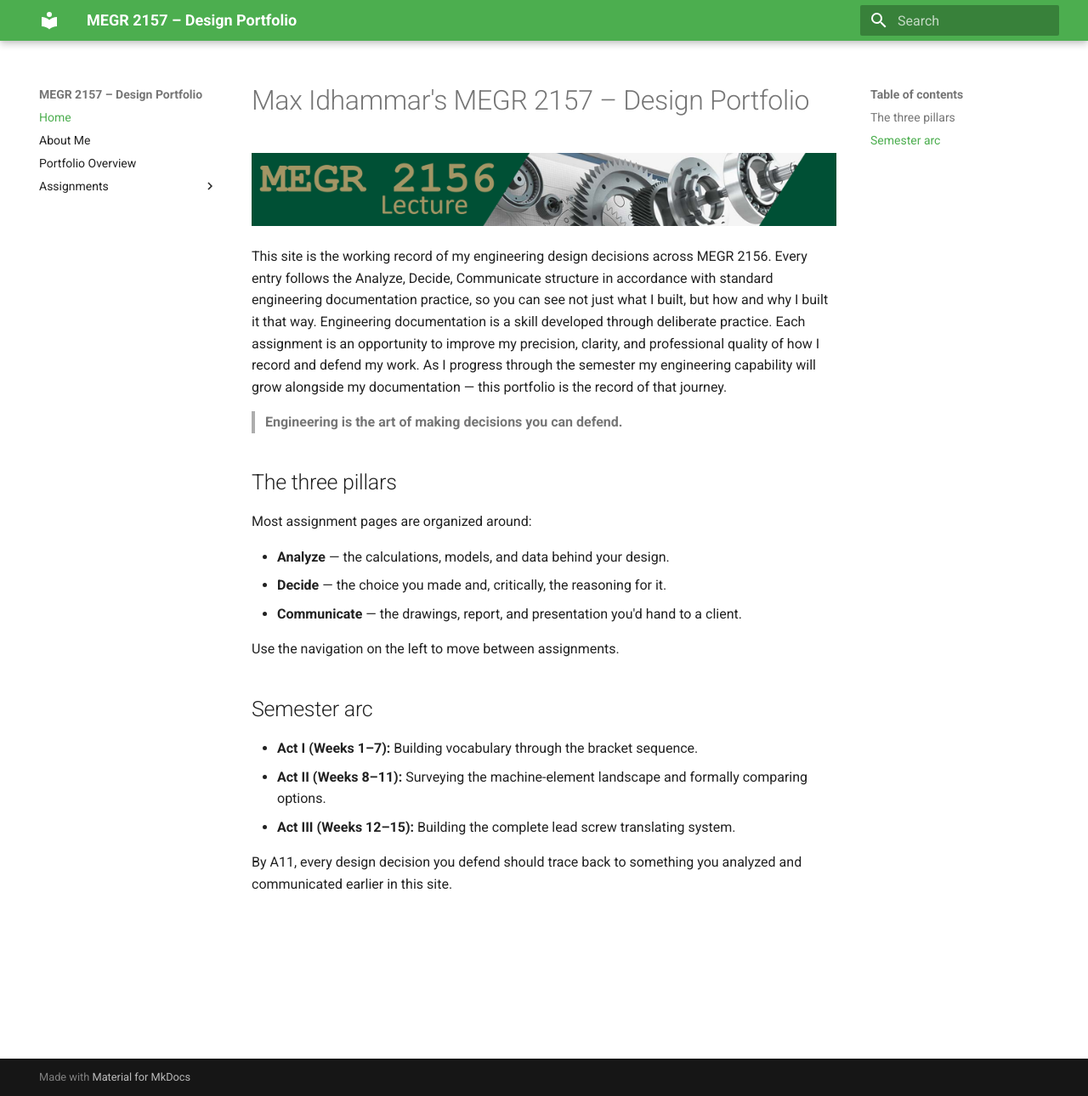
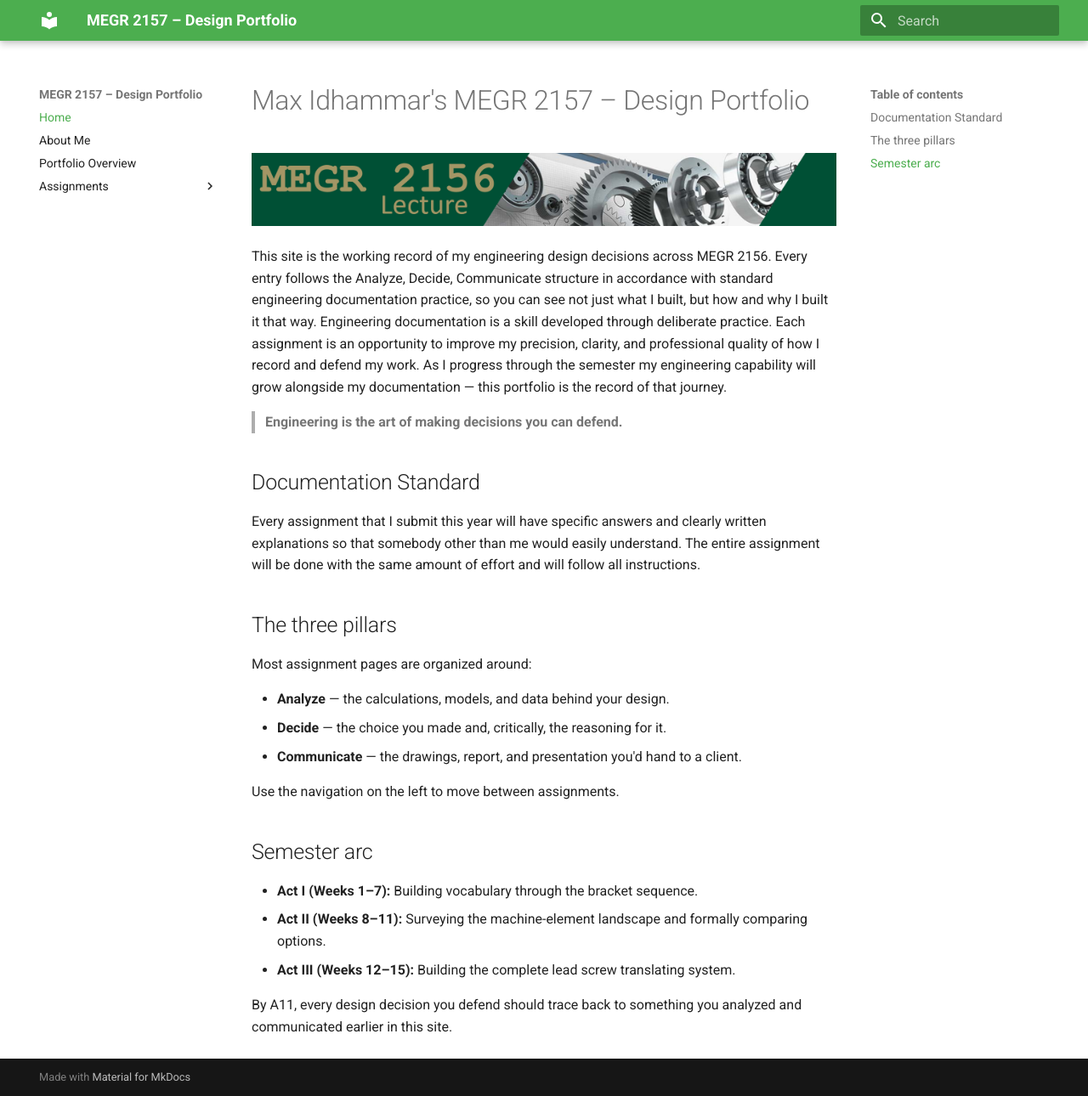
Before and after one commit to max-idhammar/Idhammar-MEGR2156-Portfolio, an MkDocs documentation site: the page built from docs/index.md, in a window 1280 px wide and 1290 px high. Shown: the whole window at 85% size. Built offline with MkDocs 1.6.1 and Material for MkDocs 9.7.7, drawn with Linux system fonts in a browser that asks for light colours.

Commit message:
Add Documentation Standard section to index
Added a section on Documentation Standard outlining expectations for assignments.

```diff
--- a/docs/index.md
+++ b/docs/index.md
@@ -5,6 +5,10 @@
 This site is the working record of my engineering design decisions across MEGR 2156. Every entry follows the Analyze, Decide, Communicate structure in accordance with standard engineering documentation practice, so you can see not just what I built, but how and why I built it that way. Engineering documentation is a skill developed through deliberate practice. Each assignment is an opportunity to improve my precision, clarity, and professional quality of how I record and defend my work. As I progress through the semester my engineering capability will grow alongside my documentation — this portfolio is the record of that journey.
 
 > **Engineering is the art of making decisions you can defend.**
+
+## Documentation Standard
+
+Every assignment that I submit this year will have specific answers and clearly written explanations so that somebody other than me would easily understand. The entire assignment will be done with the same amount of effort and will follow all instructions.
 
 ## The three pillars
 
```
